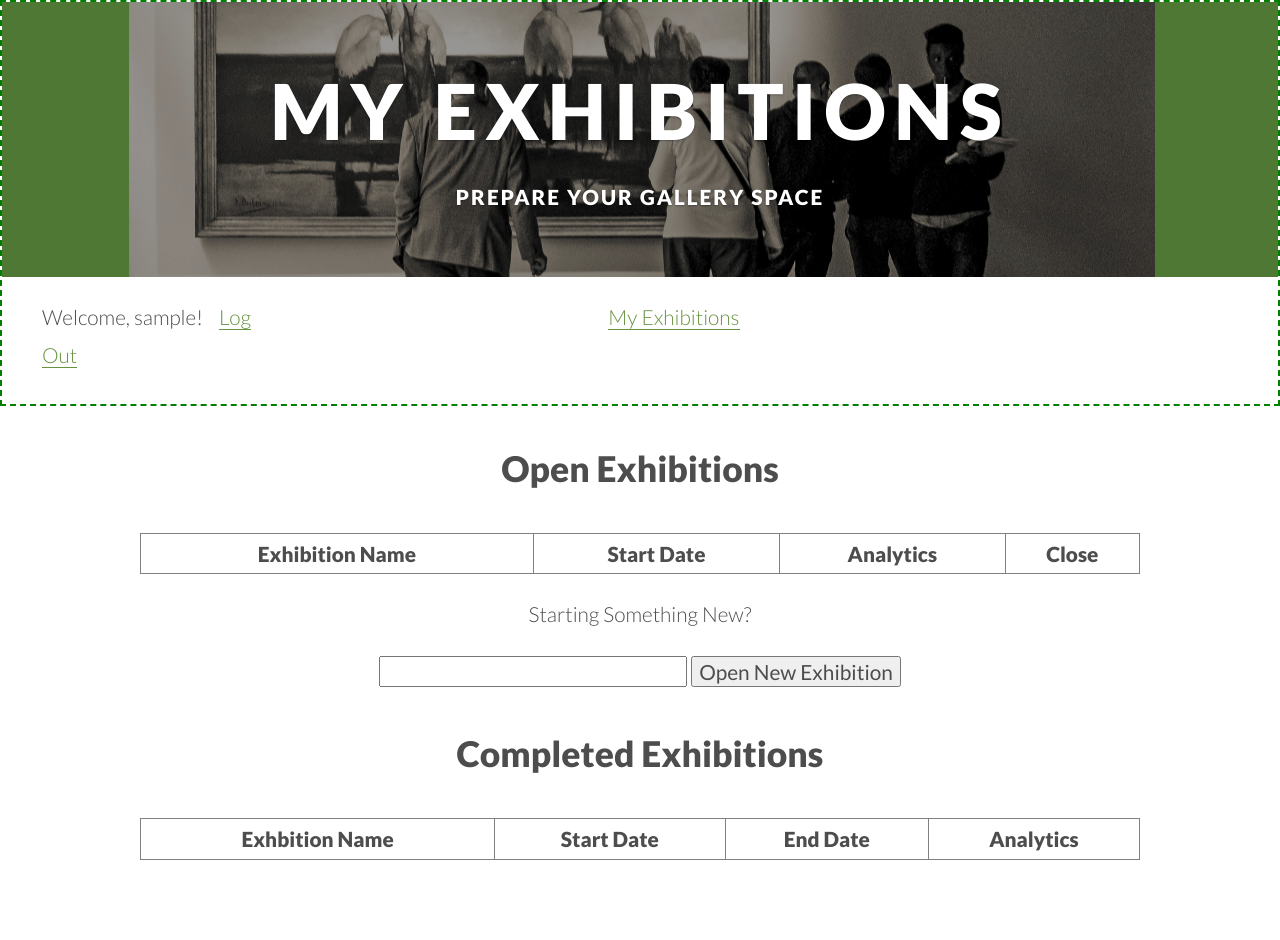
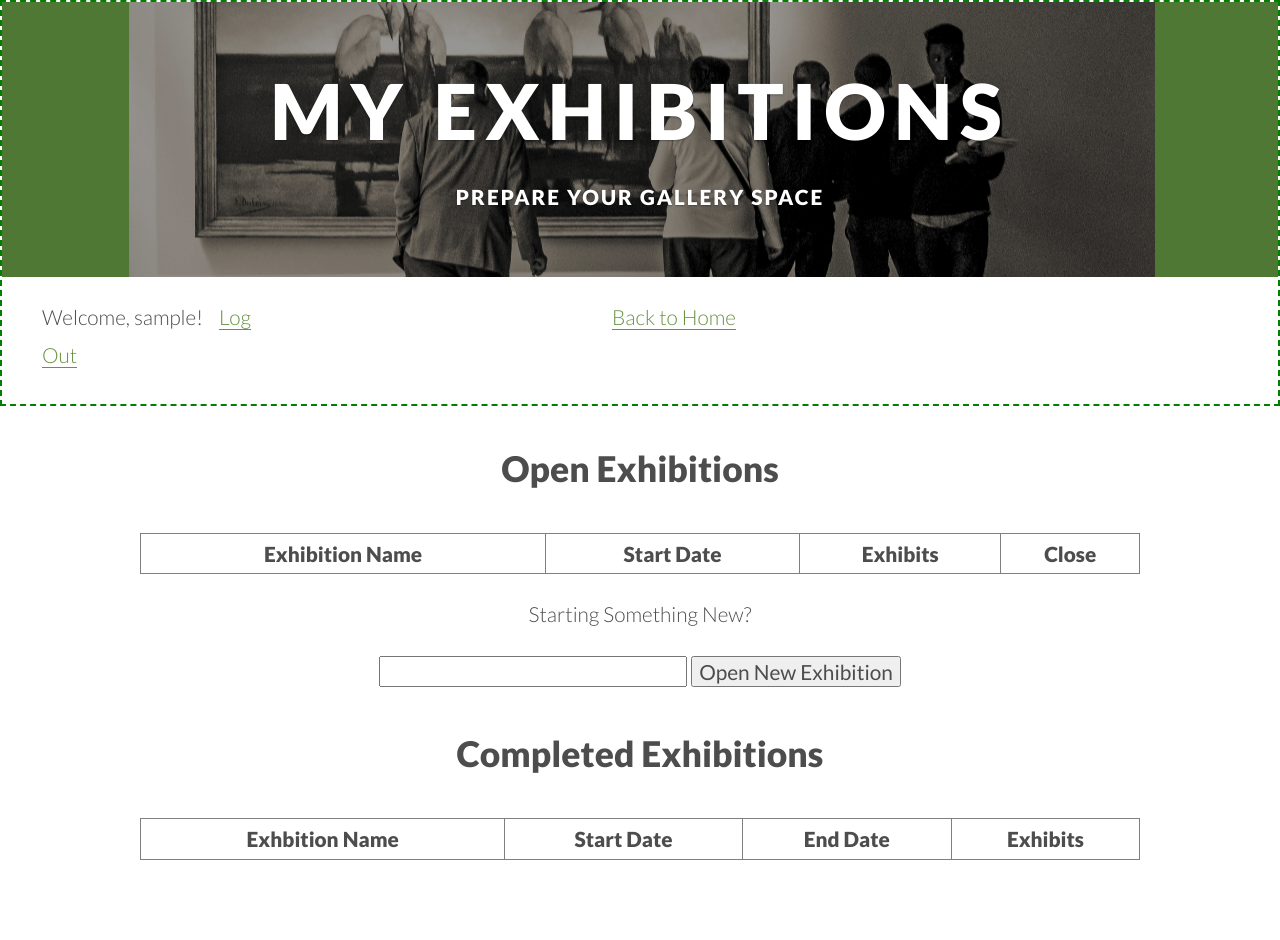
Before and after one commit to andrewhead/Gallery-Paths, a Django app: template server/gallery/templates/gallery/exhibitions.html in a window 1280 px wide. Run offline with Django 3.2, Linux system fonts and the light colour scheme; the template is opened without the code that fills it: values that come from a table or form of the project are taken from there, others are empty; the visitor is signed in with stand-in values (Sample User, id 1); parts of the project's set-up code (start-up, migrations or seed data) failed here and were passed over; some libraries are stand-ins or nearby versions.

Commit message:
UI: Fixed link structure, added axis to distance charts.

```diff
--- a/server/gallery/templates/gallery/analytics.html
+++ b/server/gallery/templates/gallery/analytics.html
@@ -20,6 +20,11 @@
 {% block header %}
     <h1>My Analytics</h1>
     <p>What is trending in your gallery?</p>
+{% endblock %}
+
+{% block links %}
+    <a href="/exhibition/{{ exhibition.id }}/exhibits">Edit Exhibits</a>&nbsp;&nbsp;&nbsp;
+    <a href="/exhibitions">Back to Exhibitions</a>&nbsp;&nbsp;&nbsp;
 {% endblock %}
 
 {% block content %}
--- a/server/gallery/templates/gallery/base.html
+++ b/server/gallery/templates/gallery/base.html
@@ -37,7 +37,8 @@
                 <a href="/accounts/logout">Log Out</a>&nbsp;&nbsp;&nbsp;
             </p>
             <p class="links">
-                <a href="/exhibitions">My Exhibitions</a>&nbsp;&nbsp;&nbsp;
+                {% block links %}
+                {% endblock %}
             </p>
             <p class="hiddenright"></p>
             {% endif %}
--- a/server/gallery/templates/gallery/exhibit.html
+++ b/server/gallery/templates/gallery/exhibit.html
@@ -16,6 +16,11 @@
 {% block header %}
     <h1>My Analytics</h1>
     <p>What is trending in your gallery?</p>
+{% endblock %}
+
+{% block links %}
+    <a href="/exhibition/{{ exhibition.id }}/exhibits">Edit Exhibits</a>&nbsp;&nbsp;&nbsp;
+    <a href="/exhibition/{{ exhibition.id }}/analytics">Back to Analytics</a>&nbsp;&nbsp;&nbsp;
 {% endblock %}
 
 {% block content %}
--- a/server/gallery/templates/gallery/exhibitions.html
+++ b/server/gallery/templates/gallery/exhibitions.html
@@ -7,6 +7,10 @@
 {% block header %}
     <h1>My Exhibitions</h1>
     <p>Prepare your gallery space</p>
+{% endblock %}
+
+{% block links %}
+    <a href="/index">Back to Home</a>&nbsp;&nbsp;&nbsp;
 {% endblock %}
 
 {% block content %}
@@ -19,7 +23,7 @@
                 <tr>
                     <th>Exhibition Name</th>
                     <th>Start Date</th>
-                    <th>Analytics</th>
+                    <th>Exhibits</th>
                     <th>Close</th>
                 </tr>
             </thead>
@@ -27,11 +31,11 @@
                 {% for e in exhibitions %}
                 {% if not e.end %}
                 <tr>
-                    <td>{{ e.name }}</td>
+                    <td><a href="/exhibition/{{ e.id }}/analytics/#tabs">{{ e.name }}</a></td>
                     <td>{{ e.start }}</td>
                     <td class="centered">
-                        <form action="exhibition/{{ e.id }}/analytics/#tabs" method="GET">
-                            <input class="view_btn" type="submit" value="View"></input>
+                        <form action="exhibition/{{ e.id }}/exhibits" method="GET">
+                            <input class="view_btn" type="submit" value="Edit"></input>
                         </form>
                     </td>
                     <td class="centered">
@@ -67,19 +71,19 @@
                     <th>Exhbition Name</th>
                     <th>Start Date</th>
                     <th>End Date</th>
-                    <th>Analytics</th>
+                    <th>Exhibits</th>
                 </tr>
             </thead>
             <tbody>
                 {% for e in exhibitions %}
                 {% if e.end %}
                 <tr>
-                    <td>{{ e.name }}</td>
+                    <td><a href="/exhibition/{{ e.id }}/analytics/#tabs">{{ e.name }}</a></td>
                     <td>{{ e.start }}</td>
                     <td>{{ e.end }}</td>
                     <td class="centered">
-                        <form action="exhibition/{{ e.id }}/analytics/#tabs" method="GET">
-                            <input class="view_btn" type="submit" value="View"></input>
+                        <form action="exhibition/{{ e.id }}/exhibits" method="GET">
+                            <input class="view_btn" type="submit" value="Edit"></input>
                         </form>
                     </td>
                 </tr>
--- a/server/gallery/templates/gallery/exhibits.html
+++ b/server/gallery/templates/gallery/exhibits.html
@@ -6,6 +6,10 @@
 {% block header %}
     <h1>My Exhibits</h1>
     <p>Put some works on display</p>
+{% endblock %}
+
+{% block links %}
+    <a href="/exhibitions">Back to My Exhibitions</a>&nbsp;&nbsp;&nbsp;
 {% endblock %}
 
 {% block content %}
--- a/server/gallery/views.py
+++ b/server/gallery/views.py
@@ -169,6 +169,7 @@ def analytics(request, xid):
         'trendTimes': serialize(exhibitTimes),
         'exhibitImages': serialize(exhibitImages),
         'detectionWidths': serialize(detectionWidths),
+        'exhibition': exhibition,
     }
     return render(request, 'gallery/analytics.html', context)
 
@@ -201,6 +202,7 @@ def exhibit(request, eid):
         'timesPerDate': serialize(timesPerDate),
         'exhibitImages': serialize(getExhibitImages([exhibit])),
         'detectionWidths': serialize(detectionWidths),
+        'exhibition': exhibition,
     }
     return render(request, 'gallery/exhibit.html', context)
 
```
Also changed, not shown: server/gallery/static/gallery/js/graphs.js (+21 -1 lines).
